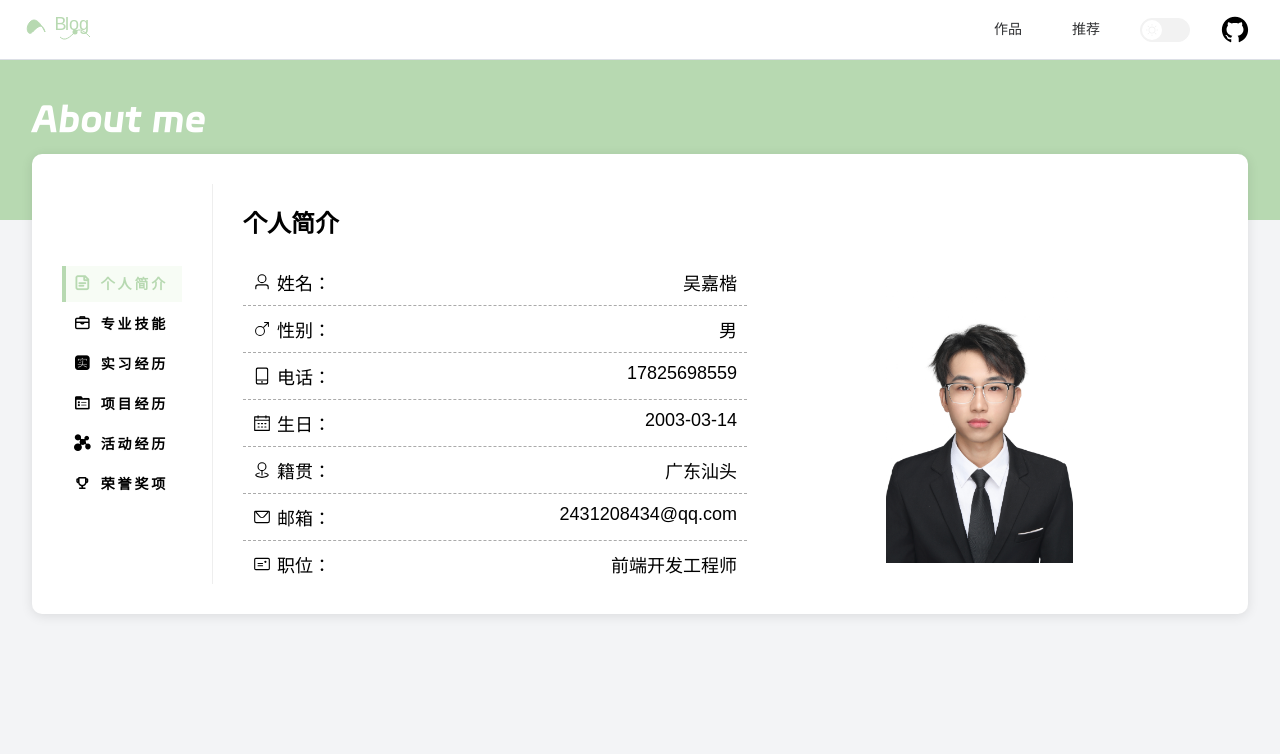
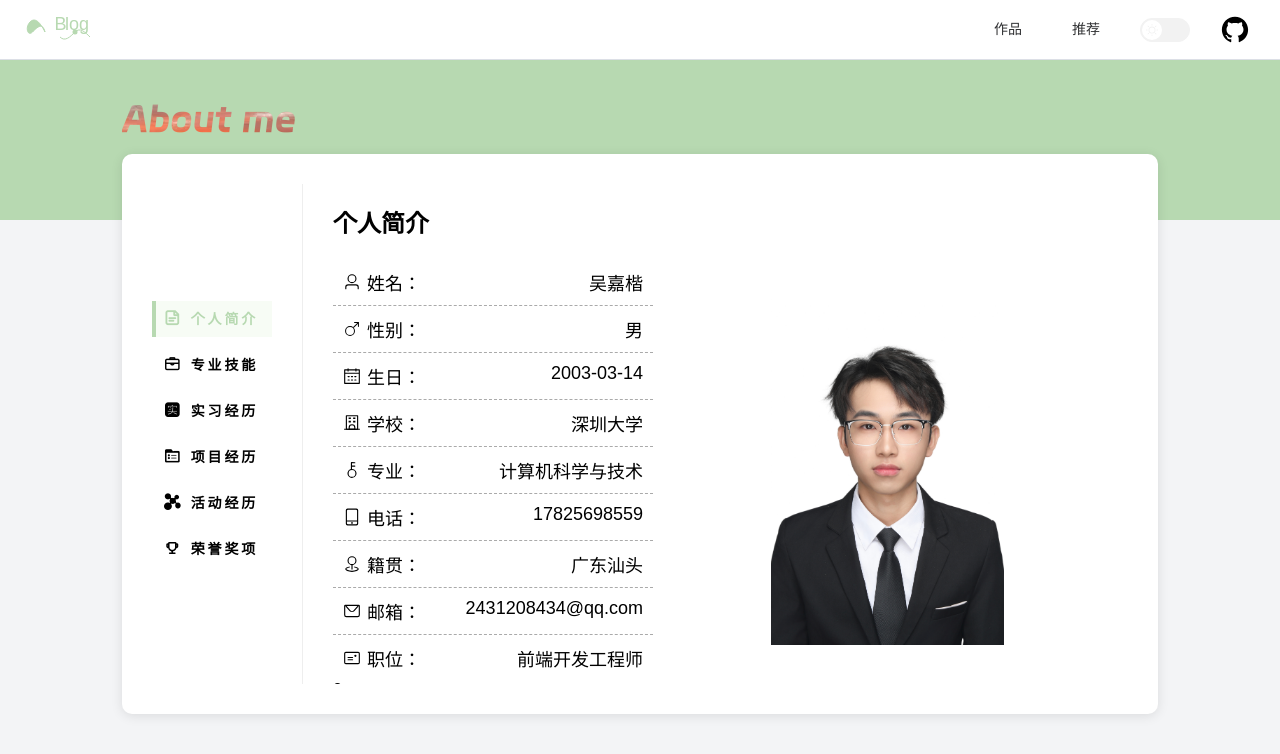
Before and after one commit to kaikaiGit/kaikaiGit_blog, a Vue app: page / in a window 1280 px wide. Shown: the top 754 px of the page. Built offline with nearby package versions, Linux system fonts and the light colour scheme.

Commit message:
feat: 补充一点基本信息

```diff
--- a/src/pages/HomeView.vue
+++ b/src/pages/HomeView.vue
@@ -1,6 +1,7 @@
 <template>
   <div class="body">
     <div class="top"></div>
+    <div class="bottom">
       <div
         class="content"
         :style="
@@ -23,7 +24,8 @@
           </nav>
           <!-- 右侧内容信息 -->
           <div class="info" ref="scrollContainer">
-          <component v-for="item in navList" :key="item.id" :is="item.component" />
+            <component v-for="item in navList" :key="item.id" :is="item.component" :id="item.id" />
+          </div>
         </div>
       </div>
     </div>
@@ -46,11 +48,16 @@
     background-color: var(--themeColor);
   }
 
+  .bottom {
+    padding-inline: 30px;
+  }
+
   .content {
     position: relative;
     background-color: #fff;
     border-radius: 10px;
-    margin: -66px 32px;
+    max-width: 1000px;
+    margin: -66px auto;
     padding: 30px 6px 30px 30px;
     box-shadow: 0 2px 12px 0 rgba(0, 0, 0, 0.1);
 
@@ -62,17 +69,20 @@
       font-weight: 700;
       font-family: 'dd Regular';
       letter-spacing: 0.05em;
-      color: white;
+      color: transparent;
+      background-image: url('@/assets/images/bg1.webp');
+      background-position: 50% 60%;
+      background-clip: text;
     }
 
     .infoBanner {
       display: flex;
-      height: 400px;
+      height: 500px;
 
       nav {
         display: flex;
         flex-direction: column;
-        gap: 4px;
+        gap: 10px;
         justify-content: center;
         padding: 20px 30px 20px 0;
         border-right: 1px solid var(--borderColor);
--- a/src/pages/components/HomeView/BaseInfo.vue
+++ b/src/pages/components/HomeView/BaseInfo.vue
@@ -27,21 +27,41 @@
           <li>
             <div class="flex-vertical">
               <el-icon class="infoIcon">
+                <Calendar />
+              </el-icon>
+              生日：
+            </div>
+            <div>2003-03-14</div>
+          </li>
+
+          <li>
+            <div class="flex-vertical">
+              <el-icon class="infoIcon">
+                <School />
+              </el-icon>
+              学校：
+            </div>
+            <div>深圳大学</div>
+          </li>
+
+          <li>
+            <div class="flex-vertical">
+              <el-icon class="infoIcon">
+                <Key />
+              </el-icon>
+              专业：
+            </div>
+            <div>计算机科学与技术</div>
+          </li>
+
+          <li>
+            <div class="flex-vertical">
+              <el-icon class="infoIcon">
                 <Iphone />
               </el-icon>
               电话：
             </div>
             <div>17825698559</div>
-          </li>
-
-          <li>
-            <div class="flex-vertical">
-              <el-icon class="infoIcon">
-                <Calendar />
-              </el-icon>
-              生日：
-            </div>
-            <div>{{ dayjs('2003-03-14').format('YYYY-MM-DD') }}</div>
           </li>
 
           <li>
@@ -76,7 +96,7 @@
         </ul>
       </div>
 
-      <div class="flex-horizontal" style="height: 280px; flex-grow: 1">
+      <div class="flex-horizontal" style="height: 350px; flex-grow: 1">
         <div class="picBox">
           <img
             src="@/assets/images/myPic.jpg"
@@ -85,7 +105,7 @@
           />
           <div class="cover">
             <div style="margin-top: 10px">JK Wu</div>
-            <div class="desc">一位热爱探索的开发者</div>
+            <div class="desc">一位酷爱探索的开发者</div>
           </div>
         </div>
       </div>
@@ -93,14 +113,12 @@
   </div>
 </template>
 
-<script setup lang="ts">
-import dayjs from 'dayjs'
-</script>
+<script setup lang="ts"></script>
 
 <style lang="scss" scoped>
 h1 {
   font-size: 24px;
-  font-weight: 700;
+  font-weight: 800;
   margin: 20px 0;
 }
 
@@ -114,7 +132,7 @@ h1 {
     font-size: 18px;
 
     li {
-      width: calc(100px + 30vw);
+      width: calc(300px);
       display: flex;
       justify-content: space-between;
       padding: 10px 10px;
@@ -154,13 +172,13 @@ h1 {
       background-color: rgba(0, 0, 0, 0.5);
       text-align: center;
       color: white;
-      font-size: 24px;
+      font-size: 28px;
       font-weight: 700;
       line-height: 1.7;
       transition: 0.3s all;
 
       .desc {
-        font-size: 14px;
+        font-size: 18px;
         font-weight: 400;
         color: transparent;
         background: -webkit-linear-gradient(left, #ff5500, #ffff00) 0 0 no-repeat;
```
Also changed, not shown: src/assets/images/bg1.webp (added). Lines whose indentation alone changed are shown as unchanged.
